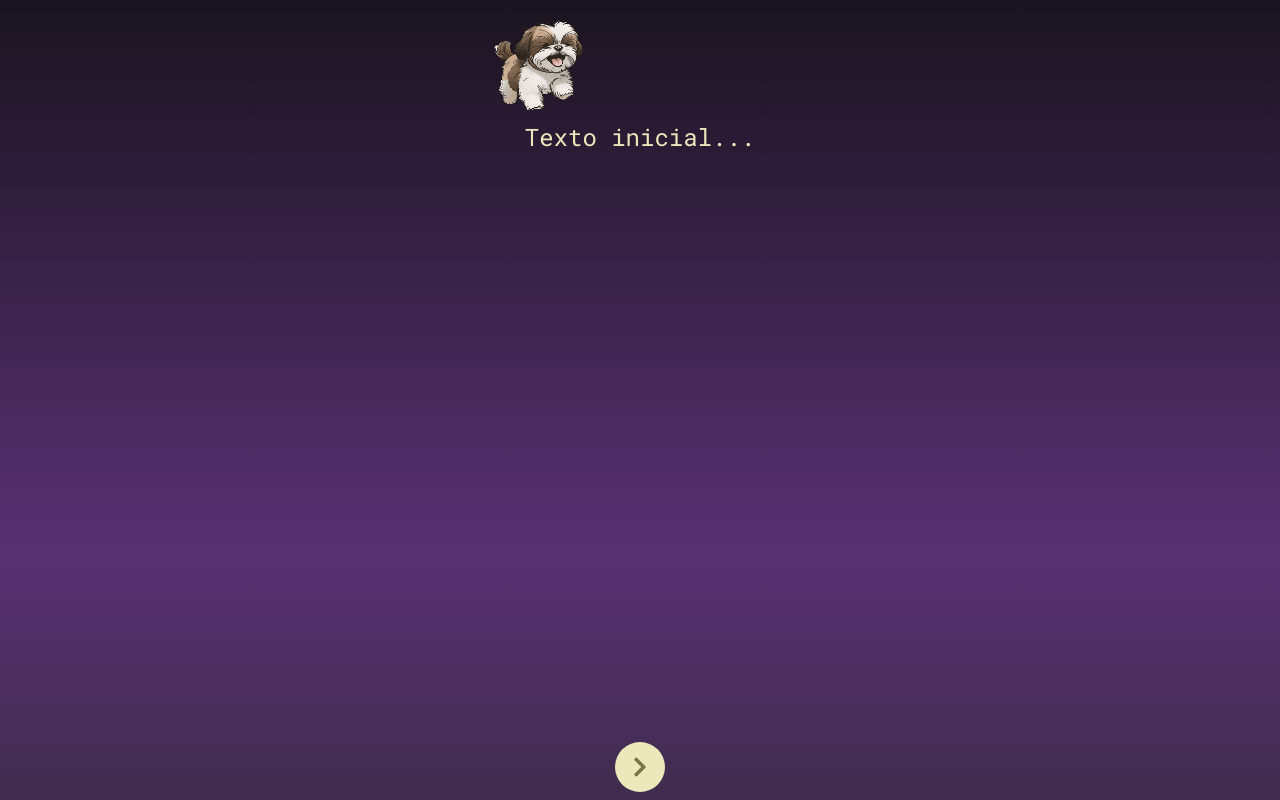
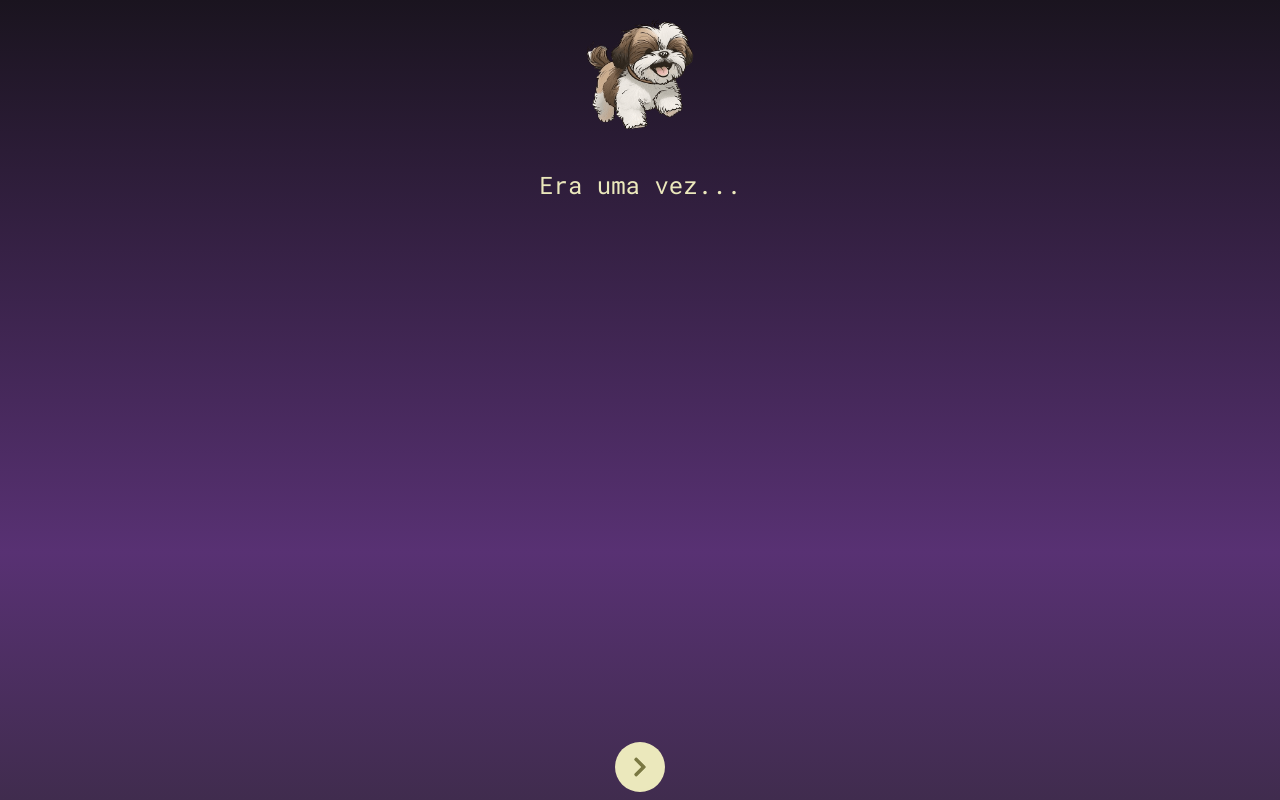
Before and after one commit to amazingbits/a-little-history, a Next.js app: page / in a window 1280 px wide. Built offline with nearby package versions, Linux system fonts and the light colour scheme.

Commit message:
adicionando componente de imagem

```diff
--- a/components/Button.module.css
+++ b/components/Button.module.css
@@ -10,10 +10,6 @@
     background-color: #ebe8bc;
     cursor: pointer;
     transition: all .3s linear;
-}
-
-.button:hover {
-    transform: translateX(0.1rem);
 }
 
 .button:disabled {
--- /dev/null
+++ b/components/Image.js
@@ -0,0 +1,10 @@
+import styled from "./Image.module.css";
+
+function Image({isAnimated = false, ...props}) {
+    const imageClassName = isAnimated ? "fromLeftAnimation" : "";
+    return (
+        <img className={`${styled.image} ${imageClassName}`} src={props.src} alt={props.alt} {...props} />
+    );
+}
+
+export default Image;
--- /dev/null
+++ b/components/Image.module.css
@@ -0,0 +1,5 @@
+.image {
+    max-width: 250px;
+    max-height: 120px;
+    margin-bottom: 2rem;
+}
--- a/components/Text.js
+++ b/components/Text.js
@@ -1,9 +1,23 @@
 import React from 'react';
 import styles from "./Text.module.css";
 
-function Text({msg, speed, ...props}) {
+function Text(props) {
+    /*
     const [txt, setTxt] = React.useState("");
     const [ci, setCi] = React.useState(0);
+
+    const type = () => {
+        let timeout;
+
+        if(ci < msg.length) {
+            timeout = setTimeout(() => {
+                setTxt(txt + msg[ci]);
+                setCi(ci + 1);
+            }, speed);
+        }
+
+        return () => clearTimeout(timeout);
+    }
 
     React.useEffect(() => {
         let timeout;
@@ -19,10 +33,10 @@ function Text({msg, speed, ...props}) {
 
     }, [ci]);
 
+    type();
+    */
     return (
-    <p className={styles.text} {...props}>
-        {txt}
-    </p>
+    <p className={styles.text} {...props}>{props.children}</p>
     );
 }
 
--- a/global.css
+++ b/global.css
@@ -25,3 +25,29 @@ body {
     max-width: 300px;
     margin: 1rem auto;
 }
+
+.center {
+    display: flex;
+    align-items: center;
+    justify-content: center;
+    width: 100%;
+}
+
+.fromLeftAnimation {
+    animation: fromLeft 1s ease-in-out forwards;
+}
+
+@keyframes fromLeft {
+    0% {
+        opacity: 0;
+        transform: translateX(-100%);
+    }
+    25% {
+        opacity: 0.1;
+        transform: translateX(-80%);
+    }
+    100% {
+        opacity: 1;
+        transform: translateX(0%);
+    }
+}
--- a/pages/index.js
+++ b/pages/index.js
@@ -1,44 +1,86 @@
 import React from 'react';
 import Button from "../components/Button";
 import Text from '../components/Text';
+import Image from '../components/Image';
 
 const data = [
     {
         image: "/images/matilda.png",
+        animated: false,
         text: "Era uma vez..."
     },
     {
         image: "/images/matilda.png",
+        animated: true,
         text: "Outro texto..."
     },
     {
         image: "/images/matilda.png",
+        animated: false,
         text: "Mais um texto..."
     },
 ];
 
 function Home() {
+    const [screenText, setScreenText] = React.useState("");
+    const [screenImage, setScreenImage] = React.useState("");
+    const [currentTextIndex, setCurrentTextIndex] = React.useState(0);
+    const [isAnimatedImage, setIsAnimatedImage] = React.useState(false);
+    const [dataIndex, setDataIndex] = React.useState(0);
     const buttonRef = React.useRef(null);
 
+    const textSpeed = 150;
+
     function handleButtonClick() {
-        alert("mudar texto...");
+        setScreenText("");
+        if(dataIndex < data.length - 1) {
+            setDataIndex(dataIndex + 1);
+        }
+        setScreenImage(data[dataIndex].image);
+        setIsAnimatedImage(data[dataIndex].animated);
+        typeTextEffect(screenText);
+
+        console.log(dataIndex, " - ", screenText);
     }
 
-    function activateButton(ref) {
-        ref.current.disabled = true;
-        setTimeout(() => {
-            ref.current.disabled = false;
-        }, 100);
+    function changeButtonStatus(ref, isEnabled) {
+        ref.current.disabled = !isEnabled;
+    }
+
+    function activateButtonAfterAnimation() {
+        changeButtonStatus(buttonRef, false);
+        const timeout = setTimeout(() => {
+            changeButtonStatus(buttonRef, true);
+            clearTimeout(timeout);
+        }, (textSpeed * data[dataIndex].text.length) + 1500);
+    }
+
+    function typeTextEffect(text) {
+        let timeout;
+        setCurrentTextIndex(0);
+        if(currentTextIndex < text.length) {
+            timeout = setTimeout(() => {
+                setScreenText(screenText + text[currentTextIndex]);
+                setCurrentTextIndex(currentTextIndex + 1);
+            }, textSpeed);
+        }
+
+        return () => clearTimeout(timeout);
     }
 
     React.useEffect(() => {
-        // ...
-    }, []);
+        setScreenImage(data[dataIndex].image);
+        setIsAnimatedImage(data[dataIndex].animated);
+        typeTextEffect(data[dataIndex].text);
+        activateButtonAfterAnimation();
+    }, [screenText]);
 
     return (
     <div className="container">
-        <img className="image" src="/images/matilda.png" alt="Matilda" />
-        <Text msg="Texto inicial..." speed={100} />
+        <div className="center">
+            <Image src={screenImage} alt="Matilda" isAnimated={isAnimatedImage} />
+        </div>
+        <Text>{screenText}</Text>
         <Button onClick={handleButtonClick} title="Avançar" id="btn" ref={buttonRef} />
     </div>
     )
```
